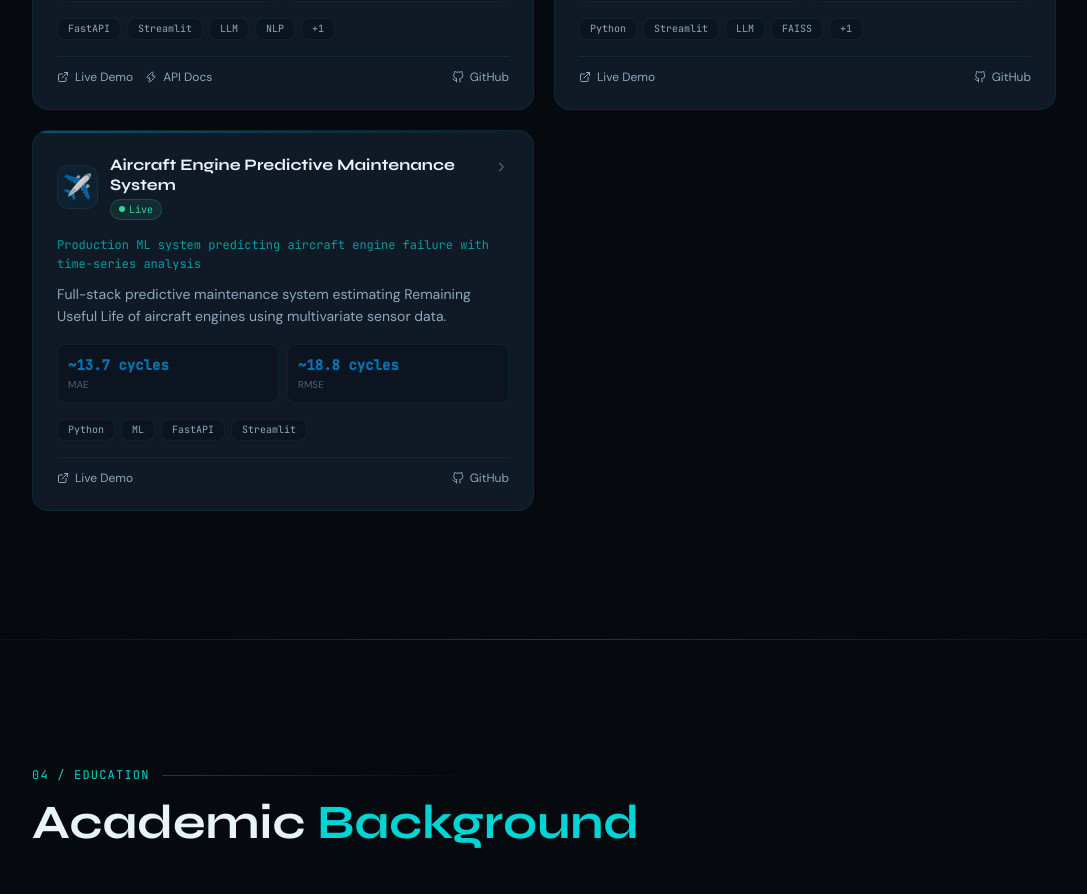
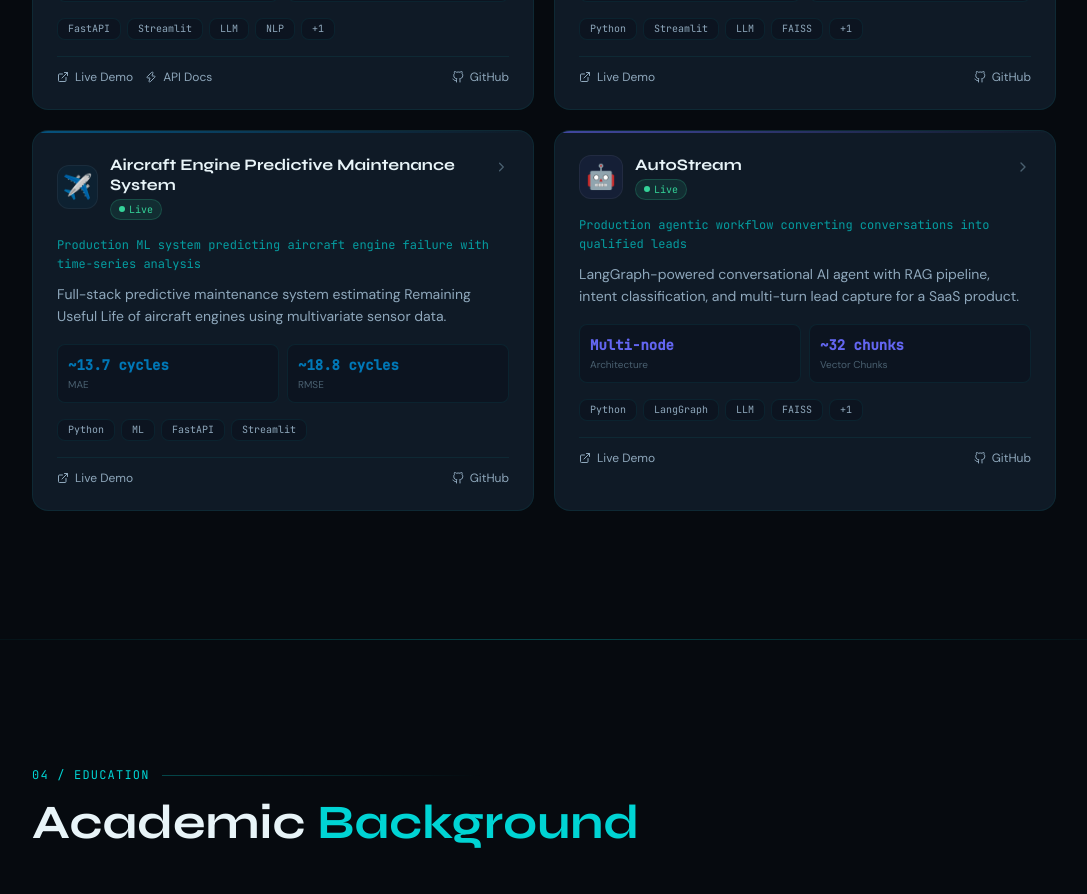
Before and after one commit to raj-singh1802/raj-portfolio, a React (Vite) app: page / in a window 1280 px wide. Shown: the part 3200-4094 px from the top of the page, without its empty margins (96-1183 px from the left). Built offline with nearby package versions, Linux system fonts and the light colour scheme.

Commit message:
AutoStream Project Added

```diff
--- a/src/data/portfolio.js
+++ b/src/data/portfolio.js
@@ -142,6 +142,29 @@ export const projects = [
     icon: "✈️",
     status: "Live",
   },
+  {
+    id: 5,
+    title: "AutoStream",
+    tagline: "Production agentic workflow converting conversations into qualified leads",
+    shortDesc: "LangGraph-powered conversational AI agent with RAG pipeline, intent classification, and multi-turn lead capture for a SaaS product.",
+    description: "Developed an end-to-end agentic workflow for a SaaS company using LangGraph and FastAPI. The agent intelligently routes conversations based on intent, retrieves accurate information from a local RAG knowledge base, and captures qualified leads through stateful multi-turn interactions. Implemented graceful degradation fallback ensuring reliability without LLM API dependency. Added FastAPI webhook support for real-time deployment and WhatsApp integration architecture.",
+    tech: ["Python", "LangGraph", "LLM", "FAISS", "FastAPI"],
+    techStack: ["Python", "LangGraph", "LangChain", "FastAPI", "FAISS", "Sentence-Transformers", "OpenAI API", "REST APIs"],
+    metrics: [
+      { label: "Architecture",   value: "Multi-node"  },
+      { label: "Vector Chunks",  value: "~32 chunks"  },
+      { label: "Workflow",       value: "End-to-End"  },
+      { label: "Fallback",       value: "Zero-API"    },
+    ],
+    achievement: "Stateful multi-turn lead capture with RAG retrieval and graceful degradation — no API dependency required",
+    links: {
+      live:   "https://your-demo-link.com",       // ← UPDATE or remove
+      github: "https://github.com/raj-singh1802/autostream", // ← UPDATE
+    },
+    color: "#6366f1",
+    icon: "🤖",
+    status: "Live",
+  },
 ];
 
 export const education = [
```
